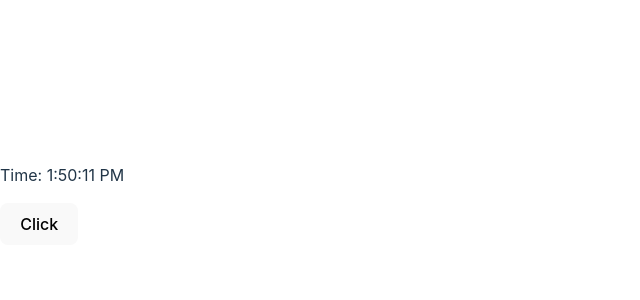
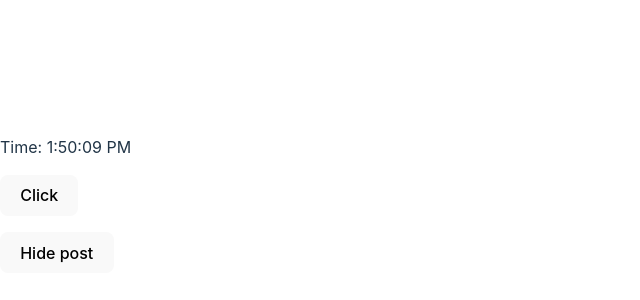
Before and after one commit to RezwanRahin/Think-In-A-React-Way, a React (Vite) app: page / in a window 1280 px wide. Shown: the part 196-496 px from the top of the page, without its empty margins (0-640 px from the left). Built offline with nearby package versions, Linux system fonts and the light colour scheme.

Commit message:
feat: add a button to show and hide 'MyComponent' component inside 'App' component

```diff
--- a/src/App.jsx
+++ b/src/App.jsx
@@ -1,14 +1,19 @@
-import React from "react";
+import { useState } from "react";
 import MyComponent from "./components/MyComponent";
 
-class App extends React.Component {
-	render() {
-		return (
-			<div className="app">
-				<MyComponent />
-			</div>
-		);
-	}
+function App() {
+	const [show, setShow] = useState(true);
+
+	return (
+		<div className="app">
+			<div>{show && <MyComponent />}</div>
+			<p>
+				<button type="button" onClick={() => setShow((prevState) => !prevState)}>
+					{show ? 'Hide post' : 'Show post'}
+				</button>
+			</p>
+		</div>
+	);
 }
 
 export default App
```
